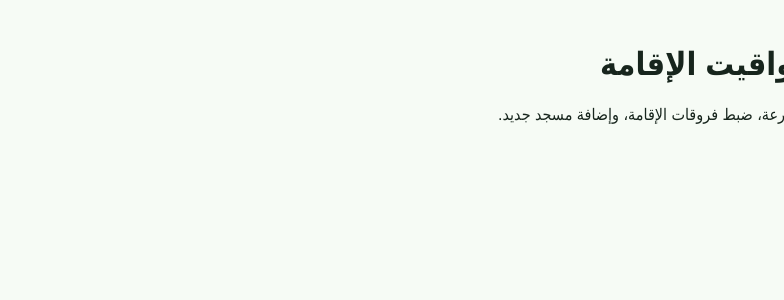
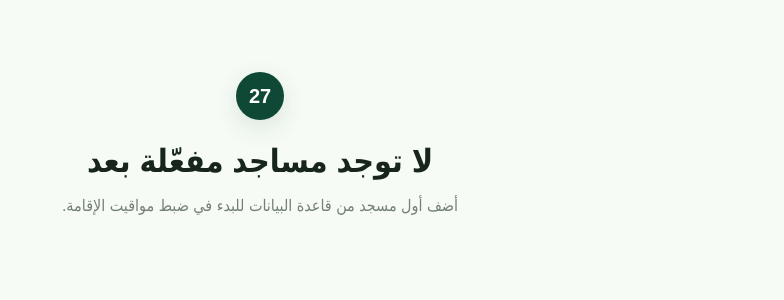
Before and after one commit to Alhamzy/27, a Next.js app: page /admin in a window 1280 px wide. Shown: the top 300 px of the page, without its empty margins (496-1280 px from the left). Built offline with nearby package versions, Linux system fonts and the light colour scheme; no server answers; the database is empty.

Commit message:
Bind admin page to live mosque schedule data

```diff
--- a/src/app/admin/page.tsx
+++ b/src/app/admin/page.tsx
@@ -1,8 +1,37 @@
-export default function AdminPage() {
-  return (
-    <main data-ui-baseline="stitch-27_2" style={{ padding: 24 }}>
-      <h1>إدارة مواقيت الإقامة</h1>
-      <p>تبديل المسجد بسرعة، ضبط فروقات الإقامة، وإضافة مسجد جديد.</p>
-    </main>
-  );
+import { AdminScreen } from './admin-screen';
+import { getMosqueSchedule, listActiveMosques } from '@/lib/schedules';
+
+export const dynamic = 'force-dynamic';
+
+type AdminPageProps = {
+  searchParams?: Promise<{ mosque?: string }>;
+};
+
+function omanToday() {
+  return new Intl.DateTimeFormat('en-CA', {
+    timeZone: 'Asia/Muscat',
+    year: 'numeric',
+    month: '2-digit',
+    day: '2-digit',
+  }).format(new Date());
 }
+
+export default async function AdminPage({ searchParams }: AdminPageProps) {
+  const params = await searchParams;
+  const mosques = await listActiveMosques();
+
+  if (!mosques.length) {
+    return (
+      <main className="empty-state" data-ui-baseline="stitch-27_2" dir="rtl">
+        <div className="brand-mark">27</div>
+        <h1>لا توجد مساجد مفعّلة بعد</h1>
+        <p>أضف أول مسجد من قاعدة البيانات للبدء في ضبط مواقيت الإقامة.</p>
+      </main>
+    );
+  }
+
+  const selected = mosques.find((mosque) => mosque.id === params?.mosque) ?? mosques[0];
+  const schedule = await getMosqueSchedule(selected.id, omanToday());
+
+  return <AdminScreen mosques={mosques} schedule={schedule} />;
+}
```
